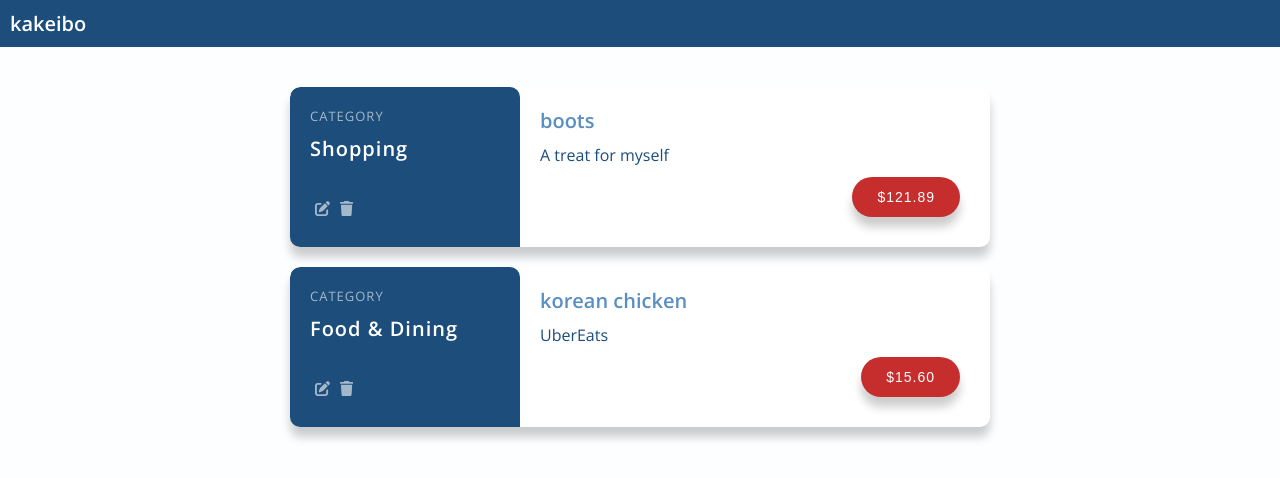
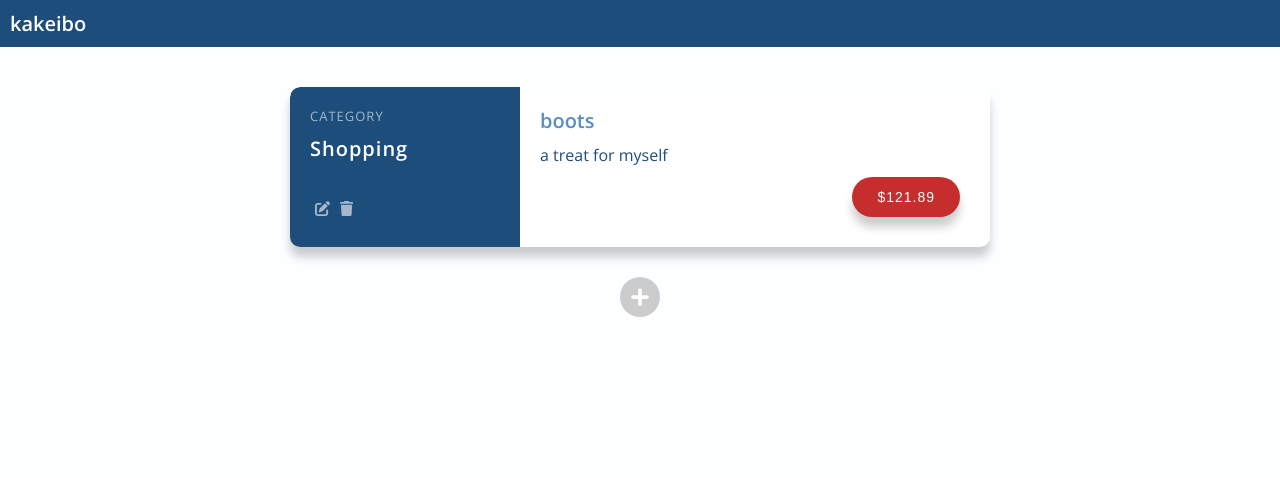
Before and after one commit to AyakaYasuda/kakeibo, a React (Create React App) app in the folder client/: page /spending in a window 1280 px wide. Shown: the top 478 px of the page. Built offline with nearby package versions, Linux system fonts and the light colour scheme.

Commit message:
added delete action to speding

```diff
--- a/client/src/components/spending/SpendingCard.js
+++ b/client/src/components/spending/SpendingCard.js
@@ -1,9 +1,21 @@
 import React from "react";
+import { useDispatch } from "react-redux";
+import { deleteSpendingAction } from "../../reducks/spending/actions";
+
 import { FontAwesomeIcon } from "@fortawesome/react-fontawesome";
 import { faTrash, faPenToSquare } from "@fortawesome/free-solid-svg-icons";
 import classes from "./SpendingCard.module.scss";
 
 const SpendingCard = ({ data }) => {
+  const dispatch = useDispatch();
+
+  const spendingId = data.id;
+
+  const deleteHandler = () => {
+    console.log(spendingId);
+    dispatch(deleteSpendingAction(spendingId));
+  };
+
   return (
     <div className={classes.card}>
       <div className={classes["card-category"]}>
@@ -14,7 +26,11 @@ const SpendingCard = ({ data }) => {
             className={classes["icon-edit"]}
             icon={faPenToSquare}
           />
-          <FontAwesomeIcon className={classes["icon-delete"]} icon={faTrash} />
+          <FontAwesomeIcon
+            className={classes["icon-delete"]}
+            icon={faTrash}
+            onClick={deleteHandler}
+          />
         </div>
       </div>
       <div className={classes["card-info"]}>
--- a/client/src/components/spending/SpendingCard.module.scss
+++ b/client/src/components/spending/SpendingCard.module.scss
@@ -11,6 +11,7 @@
   overflow: hidden;
   width: 70rem;
   min-height: 16rem;
+  text-align: start;
 
   &-category {
     background-color: $primary-color;
@@ -83,6 +84,7 @@
   .card {
     overflow: visible;
     margin: 2rem auto 3rem;
+
     &-btn {
       right: -0.5rem;
       bottom: -1rem;
@@ -94,6 +96,7 @@
   .card {
     overflow: hidden;
     margin: 2rem auto;
+
     &-btn {
       right: 3rem;
       bottom: 3rem;
@@ -107,6 +110,10 @@
     margin: 2rem auto;
     flex-direction: row;
 
+    &-category {
+      border-top-right-radius: 0;
+    }
+
     &-options {
       left: 2rem;
       bottom: 3rem;
--- a/client/src/pages/MonthlySpendingList.js
+++ b/client/src/pages/MonthlySpendingList.js
@@ -1,30 +1,20 @@
-import React from "react";
+import React, { useState, useEffect } from "react";
 import { useSelector } from "react-redux";
+import { Link } from "react-router-dom";
+
 import SpendingCard from "../components/spending/SpendingCard";
 import Button from "../components/UI/Button";
+import { FontAwesomeIcon } from "@fortawesome/react-fontawesome";
+import { faCirclePlus } from "@fortawesome/free-solid-svg-icons";
 import classes from "./MonthlySpendingList.module.scss";
 
-const DUMMY_SPENDING = [
-  {
-    id: "s1",
-    category: "Shopping",
-    title: "boots",
-    amount: 121.89,
-    memo: "A treat for myself",
-  },
-  {
-    id: "s2",
-    category: "Food & Dining",
-    title: "korean chicken",
-    amount: 15.6,
-    memo: "UberEats",
-  },
-];
-
 const MonthlySpendingList = () => {
+  const [loadedSpending, setLoadedSpending] = useState();
   const spending = useSelector(state => state.spending.spendingList);
 
-  const loadedSpending = DUMMY_SPENDING.concat(spending);
+  useEffect(() => {
+    setLoadedSpending(spending);
+  }, [spending]);
 
   if (!loadedSpending || loadedSpending.length === 0) {
     return (
@@ -42,6 +32,9 @@ const MonthlySpendingList = () => {
         loadedSpending.map(spending => (
           <SpendingCard data={spending} key={spending.id} />
         ))}
+      <Link to={"/spending/edit"}>
+        <FontAwesomeIcon className={classes["add-btn"]} icon={faCirclePlus} />
+      </Link>
     </div>
   );
 };
--- a/client/src/pages/MonthlySpendingList.module.scss
+++ b/client/src/pages/MonthlySpendingList.module.scss
@@ -5,4 +5,16 @@
   max-width: 900px;
   padding: 0 1rem;
   width: 100%;
+  text-align: center;
 }
+
+.add-btn {
+  font-size: 4rem;
+  color: #ccc;
+  margin: 1rem 0;
+  cursor: pointer;
+}
+
+.add-btn:hover {
+  color: darkgray;
+}
--- a/client/src/pages/SpendingEdit.js
+++ b/client/src/pages/SpendingEdit.js
@@ -39,10 +39,12 @@ const SpendingEdit = () => {
     };
     dispatch(createSpendingAction(spending));
     clearFormHandler();
+    navigate("/spending");
   };
 
   const clearFormHandler = () => {
     reset();
+    navigate("/spending")
   };
 
   return (
--- a/client/src/reducks/spending/actions.js
+++ b/client/src/reducks/spending/actions.js
@@ -1,8 +1,15 @@
 export const CREATE_SPENDING = "CREATE_SPENDING";
 export const createSpendingAction = spending => {
-  console.log(spending);
   return {
     type: "CREATE_SPENDING",
     payload: spending,
   };
 };
+
+export const DELETE_SPENDING = "DELETE_SPENDING";
+export const deleteSpendingAction = spendingId => {
+  return {
+    type: "DELETE_SPENDING",
+    payload: spendingId,
+  };
+};
--- a/client/src/reducks/spending/reducers.js
+++ b/client/src/reducks/spending/reducers.js
@@ -8,6 +8,13 @@ export const SpendingReducer = (state = initialState.spending, action) => {
       return {
         spendingList: [...state.spendingList, action.payload],
       };
+
+    case Actions.DELETE_SPENDING:
+      return {
+        spendingList: state.spendingList.filter(
+          spending => spending.id !== action.payload
+        ),
+      };
     default:
       return state;
   }
--- a/client/src/reducks/store/initialState.js
+++ b/client/src/reducks/store/initialState.js
@@ -1,5 +1,15 @@
 const initialState = {
-  spending: { spendingList: [] },
+  spending: {
+    spendingList: [
+      {
+        id: "s1",
+        category: "Shopping",
+        title: "boots",
+        amount: 121.89,
+        memo: "a treat for myself",
+      },
+    ],
+  },
   users: {
     isLoggedIn: false,
     uid: "",
```
